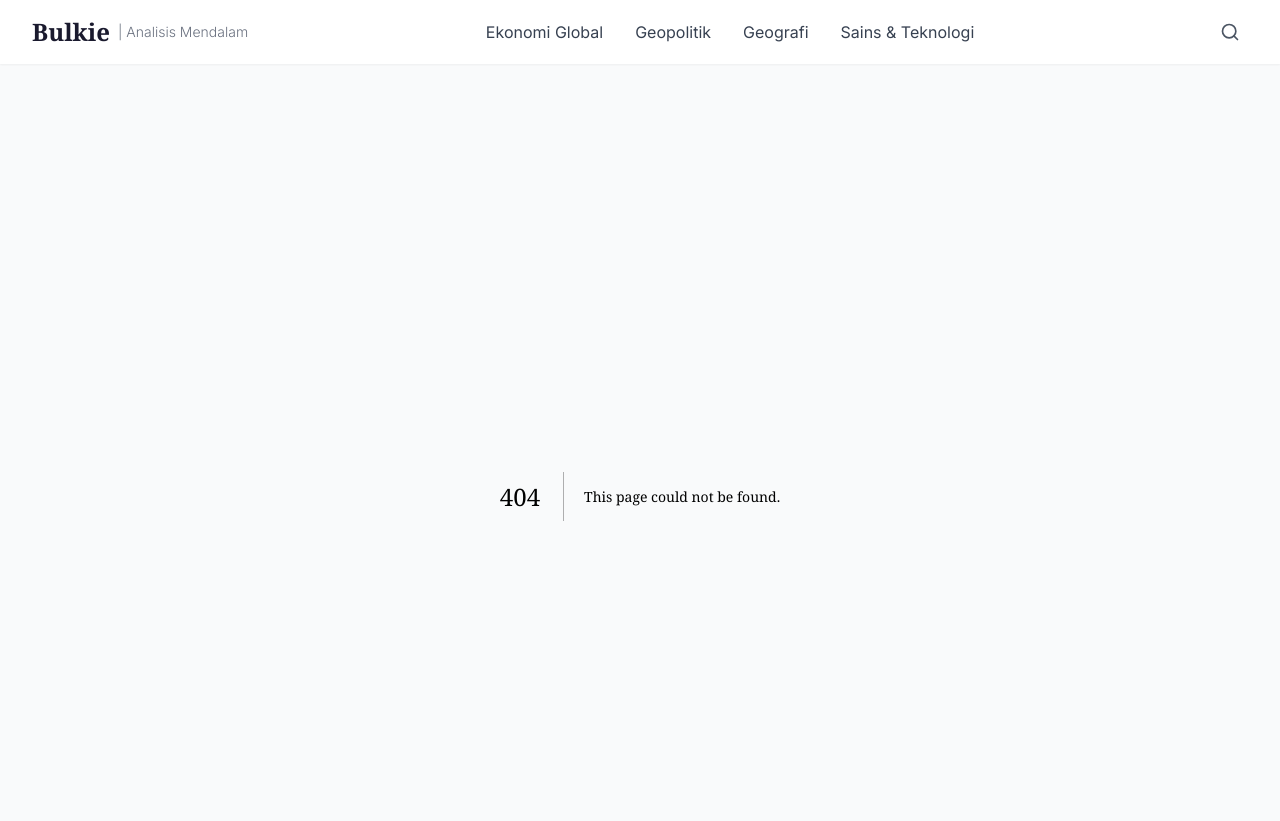
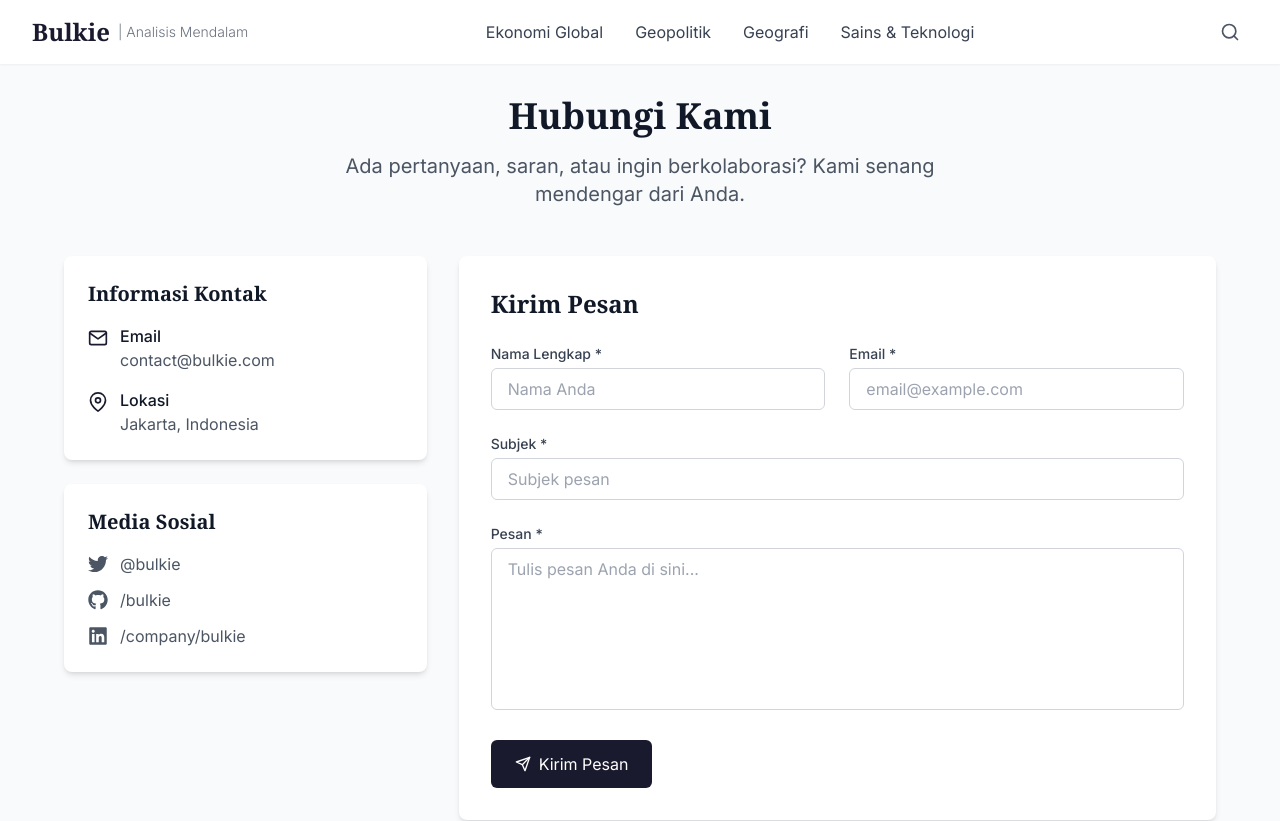
Before and after one commit to gibulk/bulkie, a Next.js app: page /kontak in a window 1280 px wide. Before the commit this address had no page. Shown: the top 821 px of the page. Built offline with nearby package versions, Linux system fonts and the light colour scheme.

Commit message:
Create page.js

```diff
--- /dev/null
+++ b/app/kontak/page.js
@@ -0,0 +1,217 @@
+'use client'
+
+import { useState } from 'react'
+import { FiMail, FiMapPin, FiSend } from 'react-icons/fi'
+import { FaTwitter, FaGithub, FaLinkedin } from 'react-icons/fa'
+import toast from 'react-hot-toast'
+
+export default function ContactPage() {
+  const [formData, setFormData] = useState({
+    name: '',
+    email: '',
+    subject: '',
+    message: ''
+  })
+  const [loading, setLoading] = useState(false)
+
+  const handleChange = (e) => {
+    const { name, value } = e.target
+    setFormData(prev => ({ ...prev, [name]: value }))
+  }
+
+  const handleSubmit = async (e) => {
+    e.preventDefault()
+    setLoading(true)
+
+    // Simulasi pengiriman (bisa diganti dengan API endpoint)
+    setTimeout(() => {
+      toast.success('Pesan berhasil dikirim! Terima kasih telah menghubungi kami.')
+      setFormData({
+        name: '',
+        email: '',
+        subject: '',
+        message: ''
+      })
+      setLoading(false)
+    }, 1500)
+  }
+
+  return (
+    <div className="max-w-6xl mx-auto">
+      <div className="text-center mb-12">
+        <h1 className="text-4xl font-serif font-bold text-gray-900 mb-4">
+          Hubungi Kami
+        </h1>
+        <p className="text-xl text-gray-600 max-w-2xl mx-auto">
+          Ada pertanyaan, saran, atau ingin berkolaborasi? Kami senang mendengar dari Anda.
+        </p>
+      </div>
+
+      <div className="grid grid-cols-1 lg:grid-cols-3 gap-8">
+        {/* Contact Info */}
+        <div className="lg:col-span-1 space-y-6">
+          <div className="bg-white rounded-lg shadow-md p-6">
+            <h3 className="text-xl font-serif font-bold text-gray-900 mb-4">
+              Informasi Kontak
+            </h3>
+
+            <div className="space-y-4">
+              <div className="flex items-start">
+                <FiMail className="w-5 h-5 text-bulkie-primary mt-1 mr-3" />
+                <div>
+                  <p className="font-medium text-gray-900">Email</p>
+                  <a
+                    href="mailto:contact@bulkie.com"
+                    className="text-gray-600 hover:text-bulkie-primary"
+                  >
+                    contact@bulkie.com
+                  </a>
+                </div>
+              </div>
+
+              <div className="flex items-start">
+                <FiMapPin className="w-5 h-5 text-bulkie-primary mt-1 mr-3" />
+                <div>
+                  <p className="font-medium text-gray-900">Lokasi</p>
+                  <p className="text-gray-600">
+                    Jakarta, Indonesia
+                  </p>
+                </div>
+              </div>
+            </div>
+          </div>
+
+          <div className="bg-white rounded-lg shadow-md p-6">
+            <h3 className="text-xl font-serif font-bold text-gray-900 mb-4">
+              Media Sosial
+            </h3>
+
+            <div className="space-y-3">
+              <a
+                href="https://twitter.com/bulkie"
+                target="_blank"
+                rel="noopener noreferrer"
+                className="flex items-center text-gray-600 hover:text-blue-400 transition-colors"
+              >
+                <FaTwitter className="w-5 h-5 mr-3" />
+                <span>@bulkie</span>
+              </a>
+
+              <a
+                href="https://github.com/bulkie"
+                target="_blank"
+                rel="noopener noreferrer"
+                className="flex items-center text-gray-600 hover:text-gray-900 transition-colors"
+              >
+                <FaGithub className="w-5 h-5 mr-3" />
+                <span>/bulkie</span>
+              </a>
+
+              <a
+                href="https://linkedin.com/company/bulkie"
+                target="_blank"
+                rel="noopener noreferrer"
+                className="flex items-center text-gray-600 hover:text-blue-700 transition-colors"
+              >
+                <FaLinkedin className="w-5 h-5 mr-3" />
+                <span>/company/bulkie</span>
+              </a>
+            </div>
+          </div>
+        </div>
+
+        {/* Contact Form */}
+        <div className="lg:col-span-2">
+          <div className="bg-white rounded-lg shadow-md p-8">
+            <h3 className="text-2xl font-serif font-bold text-gray-900 mb-6">
+              Kirim Pesan
+            </h3>
+
+            <form onSubmit={handleSubmit} className="space-y-6">
+              <div className="grid grid-cols-1 md:grid-cols-2 gap-6">
+                <div>
+                  <label htmlFor="name" className="block text-sm font-medium text-gray-700 mb-1">
+                    Nama Lengkap *
+                  </label>
+                  <input
+                    type="text"
+                    id="name"
+                    name="name"
+                    value={formData.name}
+                    onChange={handleChange}
+                    required
+                    className="w-full px-4 py-2 border border-gray-300 rounded-md focus:outline-none focus:ring-2 focus:ring-bulkie-primary focus:border-transparent"
+                    placeholder="Nama Anda"
+                  />
+                </div>
+
+                <div>
+                  <label htmlFor="email" className="block text-sm font-medium text-gray-700 mb-1">
+                    Email *
+                  </label>
+                  <input
+                    type="email"
+                    id="email"
+                    name="email"
+                    value={formData.email}
+                    onChange={handleChange}
+                    required
+                    className="w-full px-4 py-2 border border-gray-300 rounded-md focus:outline-none focus:ring-2 focus:ring-bulkie-primary focus:border-transparent"
+                    placeholder="email@example.com"
+                  />
+                </div>
+              </div>
+
+              <div>
+                <label htmlFor="subject" className="block text-sm font-medium text-gray-700 mb-1">
+                  Subjek *
+                </label>
+                <input
+                  type="text"
+                  id="subject"
+                  name="subject"
+                  value={formData.subject}
+                  onChange={handleChange}
+                  required
+                  className="w-full px-4 py-2 border border-gray-300 rounded-md focus:outline-none focus:ring-2 focus:ring-bulkie-primary focus:border-transparent"
+                  placeholder="Subjek pesan"
+                />
+              </div>
+
+              <div>
+                <label htmlFor="message" className="block text-sm font-medium text-gray-700 mb-1">
+                  Pesan *
+                </label>
+                <textarea
+                  id="message"
+                  name="message"
+                  value={formData.message}
+                  onChange={handleChange}
+                  required
+                  rows="6"
+                  className="w-full px-4 py-2 border border-gray-300 rounded-md focus:outline-none focus:ring-2 focus:ring-bulkie-primary focus:border-transparent resize-none"
+                  placeholder="Tulis pesan Anda di sini..."
+                />
+              </div>
+
+              <button
+                type="submit"
+                disabled={loading}
+                className="flex items-center justify-center w-full md:w-auto px-6 py-3 bg-bulkie-primary text-white rounded-md hover:bg-bulkie-secondary transition-colors disabled:opacity-50 disabled:cursor-not-allowed"
+              >
+                {loading ? (
+                  'Mengirim...'
+                ) : (
+                  <>
+                    <FiSend className="mr-2" />
+                    Kirim Pesan
+                  </>
+                )}
+              </button>
+            </form>
+          </div>
+        </div>
+      </div>
+    </div>
+  )
+    }
```
